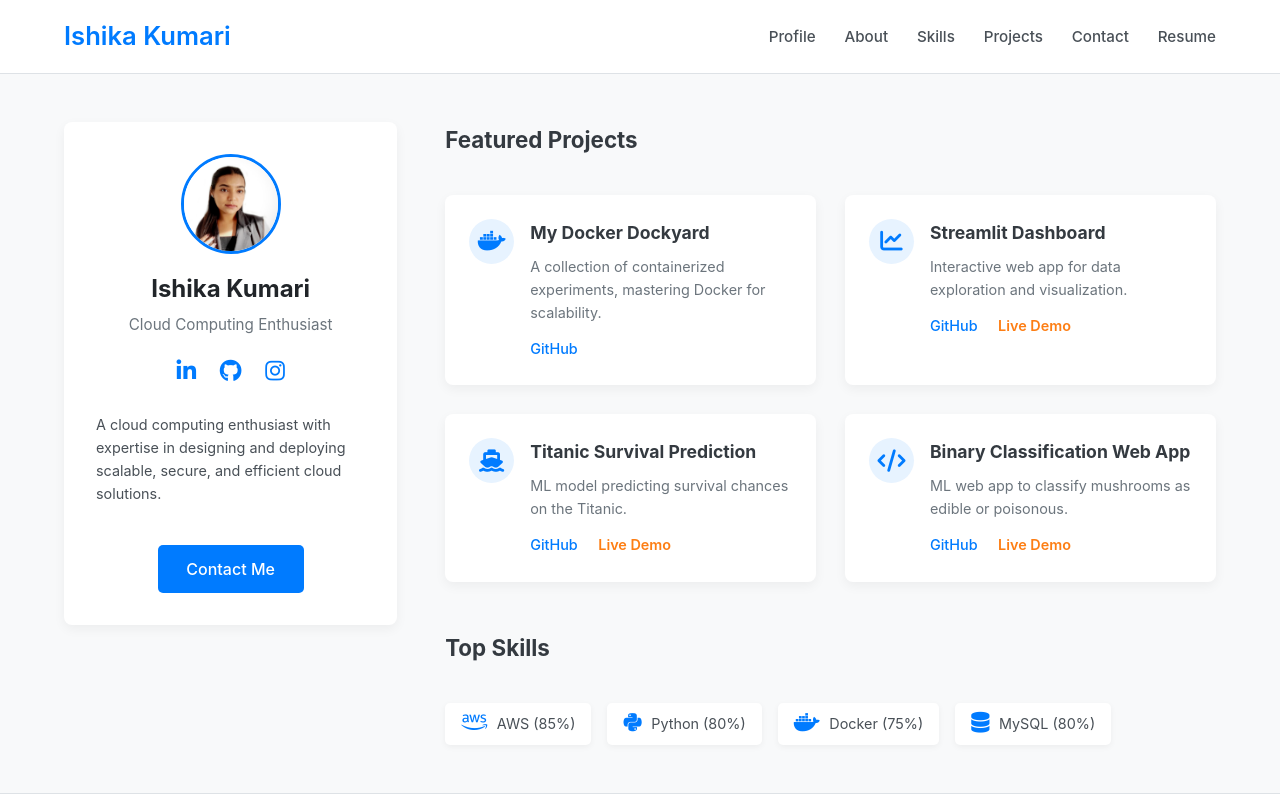
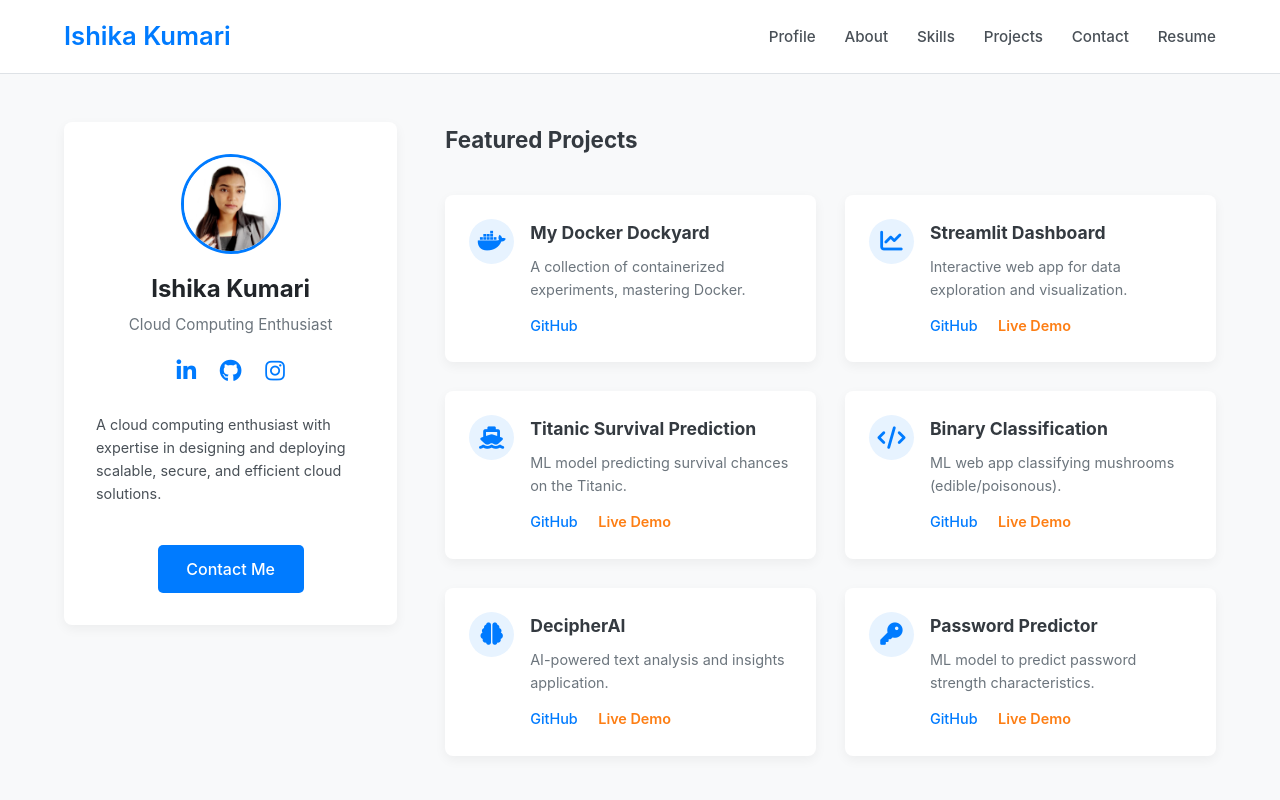
Before and after one commit to Is-hika/Portfolio, a plain HTML site: page index.html in a window 1280 px wide. Shown: the top 800 px of the page. Drawn offline with Linux system fonts and the light colour scheme.

Commit message:
Update index.html

```diff
--- a/index.html
+++ b/index.html
@@ -51,6 +51,13 @@
         <section class="projects-skills" id="projects-skills">
              <!-- Added id="projects-heading" for navigation -->
             <h3 id="projects-heading">Featured Projects</h3>
+            <!-- **** CSS ADJUSTMENT NEEDED ****
+                 In style.css, target '.projects-grid'
+                 - Change its 'grid-template-columns' to 'repeat(3, 1fr)' (or similar for 3 columns).
+                 - You might need to adjust 'gap' or 'padding'/'margin' on '.project-card'.
+                 - Consider reducing font-size, padding, or icon size within '.project-card' if needed to keep them smaller.
+                 - Add media queries to switch back to 2 or 1 column on smaller screens.
+            -->
             <div class="projects-grid">
                 <!-- Project Card 1 -->
                 <div class="project-card">
@@ -59,9 +66,8 @@
                     </div>
                     <div class="project-details">
                         <h4>My Docker Dockyard</h4>
-                        <p>A collection of containerized experiments, mastering Docker for scalability.</p>
+                        <p>A collection of containerized experiments, mastering Docker.</p> <!-- Shortened description slightly -->
                         <div class="project-links">
-                             <!-- Updated Link -->
                             <a href="https://github.com/Is-hika/DockerExp" target="_blank">GitHub</a>
                         </div>
                     </div>
@@ -75,7 +81,6 @@
                         <h4>Streamlit Dashboard</h4>
                         <p>Interactive web app for data exploration and visualization.</p>
                         <div class="project-links">
-                             <!-- Updated Links -->
                             <a href="https://github.com/Is-hika/Streamlit-Dashboard.git" target="_blank">GitHub</a>
                             <a href="https://app-dashboard-l9yjsdhgx7e4hn6t8lncbw.streamlit.app/" target="_blank" class="live-demo">Live Demo</a>
                         </div>
@@ -90,7 +95,6 @@
                         <h4>Titanic Survival Prediction</h4>
                         <p>ML model predicting survival chances on the Titanic.</p>
                         <div class="project-links">
-                             <!-- Updated Links -->
                             <a href="https://github.com/Is-hika/Titanic-Survivor-prediction" target="_blank">GitHub</a>
                             <a href="https://titanic-survivor-prediction-jrr5awzttxacuyyachonse.streamlit.app/" target="_blank" class="live-demo">Live Demo</a>
                         </div>
@@ -102,12 +106,39 @@
                         <i class="fas fa-code"></i>
                     </div>
                     <div class="project-details">
-                        <h4>Binary Classification Web App</h4>
-                        <p>ML web app to classify mushrooms as edible or poisonous.</p>
+                        <h4>Binary Classification</h4> <!-- Shortened Title -->
+                        <p>ML web app classifying mushrooms (edible/poisonous).</p> <!-- Shortened Description -->
                         <div class="project-links">
-                             <!-- Updated Links -->
                             <a href="https://github.com/Is-hika/Binary-classification-web-app" target="_blank">GitHub</a>
                             <a href="https://binary-classification-web-app-etgyiyc5vvm7trf4nks2cz.streamlit.app/" target="_blank" class="live-demo">Live Demo</a>
+                        </div>
+                    </div>
+                </div>
+                <!-- NEW Project Card 5: DecipherAI -->
+                <div class="project-card">
+                    <div class="project-icon">
+                        <i class="fas fa-brain"></i> <!-- Icon for AI/deciphering -->
+                    </div>
+                    <div class="project-details">
+                        <h4>DecipherAI</h4>
+                        <p>AI-powered text analysis and insights application.</p> <!-- Concise description -->
+                        <div class="project-links">
+                            <a href="https://github.com/Is-hika/DecipherAI" target="_blank">GitHub</a>
+                            <a href="https://decipherai-erairpqhpkafirtynytpyp.streamlit.app/" target="_blank" class="live-demo">Live Demo</a>
+                        </div>
+                    </div>
+                </div>
+                <!-- NEW Project Card 6: Password Prediction -->
+                <div class="project-card">
+                    <div class="project-icon">
+                        <i class="fas fa-key"></i> <!-- Icon for password/security -->
+                    </div>
+                    <div class="project-details">
+                        <h4>Password Predictor</h4> <!-- Clearer title -->
+                        <p>ML model to predict password strength characteristics.</p> <!-- Concise description -->
+                        <div class="project-links">
+                            <a href="https://github.com/Is-hika/AIML-Project" target="_blank">GitHub</a>
+                            <a href="https://aiml-project-6szv6kktbemniqkywxvhvu.streamlit.app/" target="_blank" class="live-demo">Live Demo</a>
                         </div>
                     </div>
                 </div>
```
